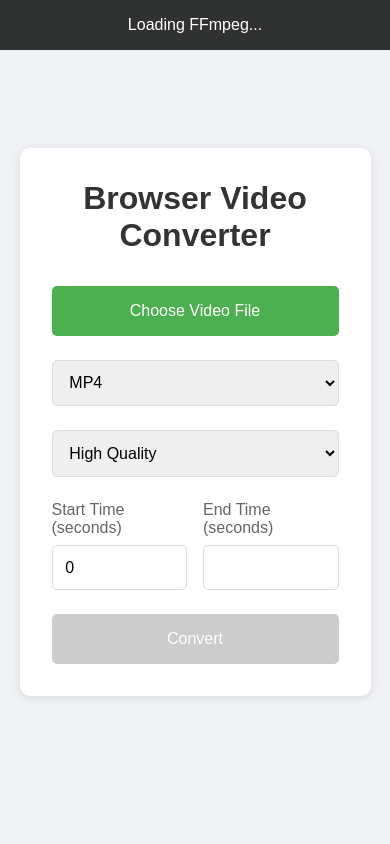
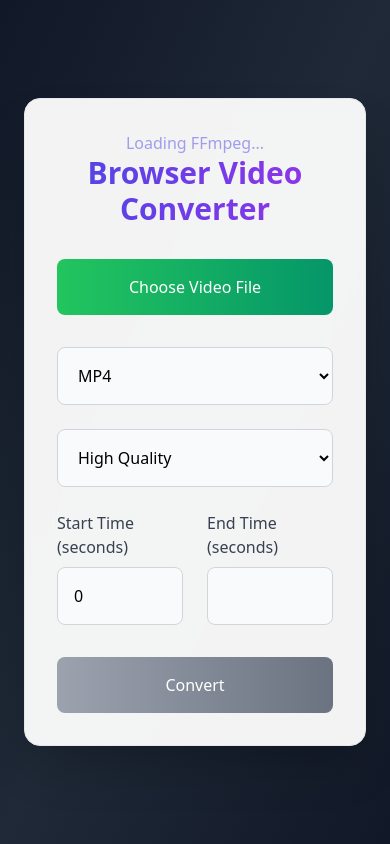
Before and after one commit to PawiX25/FFmpegWebConverter, a website: page index.html in a window 390 px wide. Drawn offline with nearby package versions, Linux system fonts and the light colour scheme; a script that the page names is missing.

Commit message:
Revamp UI with Tailwind CSS for improved styling and responsiveness

```diff
--- a/index.html
+++ b/index.html
@@ -4,51 +4,57 @@
     <meta charset="UTF-8">
     <meta name="viewport" content="width=device-width, initial-scale=1.0">
     <title>Video Converter</title>
-    <link rel="stylesheet" href="styles.css">
+    <script src="https://cdn.tailwindcss.com"></script>
 </head>
-<body>
-    <div class="container">
-        <div id="loading" class="loading">Loading FFmpeg...</div>
-        <h1>Browser Video Converter</h1>
-        <div class="upload-container">
-            <input type="file" id="videoFile" accept="video/*">
-            <label for="videoFile" class="upload-btn">Choose Video File</label>
+<body class="bg-gradient-to-br from-gray-900 via-gray-800 to-gray-900 min-h-screen flex items-center justify-center p-6">
+    <div class="bg-white/95 backdrop-blur-lg p-8 rounded-2xl shadow-2xl w-full max-w-xl border border-gray-200">
+        <div id="loading" class="loading text-indigo-600 font-medium text-center animate-pulse">Loading FFmpeg...</div>
+        <h1 class="text-3xl font-extrabold text-center mb-8 bg-gradient-to-r from-indigo-600 to-purple-600 text-transparent bg-clip-text">Browser Video Converter</h1>
+        <div class="mb-8">
+            <input type="file" id="videoFile" accept="video/*" class="hidden">
+            <label for="videoFile" class="block bg-gradient-to-r from-green-500 to-emerald-600 text-white py-4 px-6 text-center rounded-lg cursor-pointer transition-all duration-300 hover:from-green-600 hover:to-emerald-700 hover:shadow-lg transform hover:-translate-y-0.5 font-medium">
+                Choose Video File
+            </label>
         </div>
-        <div id="previewContainer" class="preview-container" style="display: none;">
-            <video id="videoPreview" controls></video>
-            <div class="file-info">
-                <p>File size: <span id="fileSize"></span></p>
-                <p>Duration: <span id="duration"></span></p>
-                <p>Resolution: <span id="resolution"></span></p>
+        <div id="previewContainer" class="mb-8 text-center" style="display: none;">
+            <video id="videoPreview" controls class="mx-auto mb-6 rounded-lg shadow-md"></video>
+            <div class="bg-gray-50 p-6 rounded-xl border border-gray-200 shadow-sm">
+                <p class="text-gray-700 mb-2 flex items-center"><span class="font-medium mr-2">File size:</span><span id="fileSize" class="text-gray-600"></span></p>
+                <p class="text-gray-700 mb-2 flex items-center"><span class="font-medium mr-2">Duration:</span><span id="duration" class="text-gray-600"></span></p>
+                <p class="text-gray-700 flex items-center"><span class="font-medium mr-2">Resolution:</span><span id="resolution" class="text-gray-600"></span></p>
             </div>
         </div>
-        <div class="options">
-            <select id="formatSelect">
+        <div class="options space-y-6 mb-8">
+            <select id="formatSelect" class="w-full p-4 border border-gray-300 rounded-lg bg-gray-50 focus:ring-2 focus:ring-indigo-500 focus:border-indigo-500 transition-all duration-300">
                 <option value="mp4">MP4</option>
                 <option value="webm">WebM</option>
                 <option value="gif">GIF</option>
             </select>
-            <select id="qualitySelect" class="quality-select">
+            <select id="qualitySelect" class="w-full p-4 border border-gray-300 rounded-lg bg-gray-50 focus:ring-2 focus:ring-indigo-500 focus:border-indigo-500 transition-all duration-300">
                 <option value="high">High Quality</option>
                 <option value="medium">Medium Quality</option>
                 <option value="low">Low Quality</option>
             </select>
-            <div class="trim-controls">
-                <div class="time-input">
-                    <label for="startTime">Start Time (seconds)</label>
-                    <input type="number" id="startTime" value="0" min="0" step="0.1">
+            <div class="grid grid-cols-2 gap-6">
+                <div>
+                    <label for="startTime" class="block mb-2 text-gray-700 font-medium">Start Time (seconds)</label>
+                    <input type="number" id="startTime" value="0" min="0" step="0.1" class="w-full p-4 border border-gray-300 rounded-lg bg-gray-50 focus:ring-2 focus:ring-indigo-500 focus:border-indigo-500 transition-all duration-300">
                 </div>
-                <div class="time-input">
-                    <label for="endTime">End Time (seconds)</label>
-                    <input type="number" id="endTime" min="0" step="0.1">
+                <div>
+                    <label for="endTime" class="block mb-2 text-gray-700 font-medium">End Time (seconds)</label>
+                    <input type="number" id="endTime" min="0" step="0.1" class="w-full p-4 border border-gray-300 rounded-lg bg-gray-50 focus:ring-2 focus:ring-indigo-500 focus:border-indigo-500 transition-all duration-300">
                 </div>
             </div>
         </div>
-        <button id="convertBtn" disabled>Convert</button>
-        <div id="progress" class="progress">
-            <div class="progress-bar"></div>
+        <button id="convertBtn" disabled class="w-full py-4 px-6 bg-gradient-to-r from-blue-500 to-indigo-600 text-white rounded-lg transition-all duration-300 disabled:from-gray-400 disabled:to-gray-500 disabled:cursor-not-allowed hover:from-blue-600 hover:to-indigo-700 hover:shadow-lg transform hover:-translate-y-0.5 font-medium">
+            Convert
+        </button>
+        <div id="progress" class="mt-8 h-4 bg-gray-200 rounded-full overflow-hidden" style="display: none;">
+            <div class="progress-bar h-full bg-gradient-to-r from-green-500 to-emerald-600 transition-all duration-300" style="width: 0%;"></div>
         </div>
-        <a id="downloadLink" style="display: none;" class="download-btn">Download Converted File</a>
+        <a id="downloadLink" style="display: none;" class="block bg-gradient-to-r from-green-500 to-emerald-600 text-white py-4 px-6 text-center rounded-lg mt-8 transition-all duration-300 hover:from-green-600 hover:to-emerald-700 hover:shadow-lg transform hover:-translate-y-0.5 font-medium">
+            Download Converted File
+        </a>
     </div>
     <script src="https://unpkg.com/@ffmpeg/ffmpeg@0.11.0/dist/ffmpeg.min.js" crossorigin="anonymous"></script>
     <script src="app.js"></script>
--- a/styles.css
+++ /dev/null
@@ -1,190 +0,0 @@
-* {
-    margin: 0;
-    padding: 0;
-    box-sizing: border-box;
-}
-
-body {
-    font-family: Arial, sans-serif;
-    background-color: #f0f2f5;
-    min-height: 100vh;
-    display: flex;
-    align-items: center;
-    justify-content: center;
-}
-
-.container {
-    background-color: white;
-    padding: 2rem;
-    border-radius: 10px;
-    box-shadow: 0 2px 10px rgba(0, 0, 0, 0.1);
-    width: 90%;
-    max-width: 600px;
-}
-
-h1 {
-    text-align: center;
-    margin-bottom: 2rem;
-    color: #333;
-}
-
-.upload-container {
-    margin-bottom: 1.5rem;
-}
-
-input[type="file"] {
-    display: none;
-}
-
-.upload-btn {
-    display: block;
-    background-color: #4CAF50;
-    color: white;
-    padding: 1rem;
-    text-align: center;
-    border-radius: 5px;
-    cursor: pointer;
-    transition: background-color 0.3s;
-}
-
-.upload-btn:hover {
-    background-color: #45a049;
-}
-
-.options {
-    margin-bottom: 1.5rem;
-}
-
-.quality-select {
-    margin-top: 1rem;
-}
-
-.trim-controls {
-    display: flex;
-    gap: 1rem;
-    margin: 1rem 0;
-}
-
-.time-input {
-    flex: 1;
-}
-
-.time-input label {
-    display: block;
-    margin-bottom: 0.5rem;
-    color: #666;
-}
-
-.time-input input {
-    width: 100%;
-    padding: 0.8rem;
-    border: 1px solid #ddd;
-    border-radius: 5px;
-    font-size: 1rem;
-}
-
-select {
-    width: 100%;
-    padding: 0.8rem;
-    border: 1px solid #ddd;
-    border-radius: 5px;
-    font-size: 1rem;
-    margin-bottom: 0.5rem;
-}
-
-#convertBtn {
-    width: 100%;
-    padding: 1rem;
-    background-color: #2196F3;
-    color: white;
-    border: none;
-    border-radius: 5px;
-    cursor: pointer;
-    font-size: 1rem;
-    transition: background-color 0.3s;
-}
-
-#convertBtn:disabled {
-    background-color: #cccccc;
-    cursor: not-allowed;
-}
-
-#convertBtn:hover:not(:disabled) {
-    background-color: #1976D2;
-}
-
-.progress {
-    margin-top: 1.5rem;
-    height: 20px;
-    background-color: #f0f0f0;
-    border-radius: 10px;
-    overflow: hidden;
-    display: none;
-}
-
-.progress-bar {
-    height: 100%;
-    background-color: #4CAF50;
-    width: 0%;
-    transition: width 0.3s;
-}
-
-.download-btn {
-    display: none;
-    text-decoration: none;
-    background-color: #4CAF50;
-    color: white;
-    padding: 1rem;
-    text-align: center;
-    border-radius: 5px;
-    margin-top: 1.5rem;
-    transition: background-color 0.3s;
-}
-
-.download-btn:hover {
-    background-color: #45a049;
-}
-
-.loading {
-    position: fixed;
-    top: 0;
-    left: 0;
-    right: 0;
-    background: rgba(0,0,0,0.8);
-    color: white;
-    text-align: center;
-    padding: 1rem;
-    z-index: 1000;
-}
-
-.file-name {
-    margin-top: 0.5rem;
-    text-align: center;
-    color: #666;
-    font-size: 0.9rem;
-    word-break: break-all;
-}
-
-.preview-container {
-    margin-bottom: 1.5rem;
-    text-align: center;
-}
-
-#videoPreview {
-    max-width: 100%;
-    max-height: 300px;
-    margin-bottom: 1rem;
-    border-radius: 5px;
-}
-
-.file-info {
-    background-color: #f8f9fa;
-    padding: 1rem;
-    border-radius: 5px;
-    text-align: left;
-}
-
-.file-info p {
-    margin: 0.5rem 0;
-    color: #666;
-}
```
